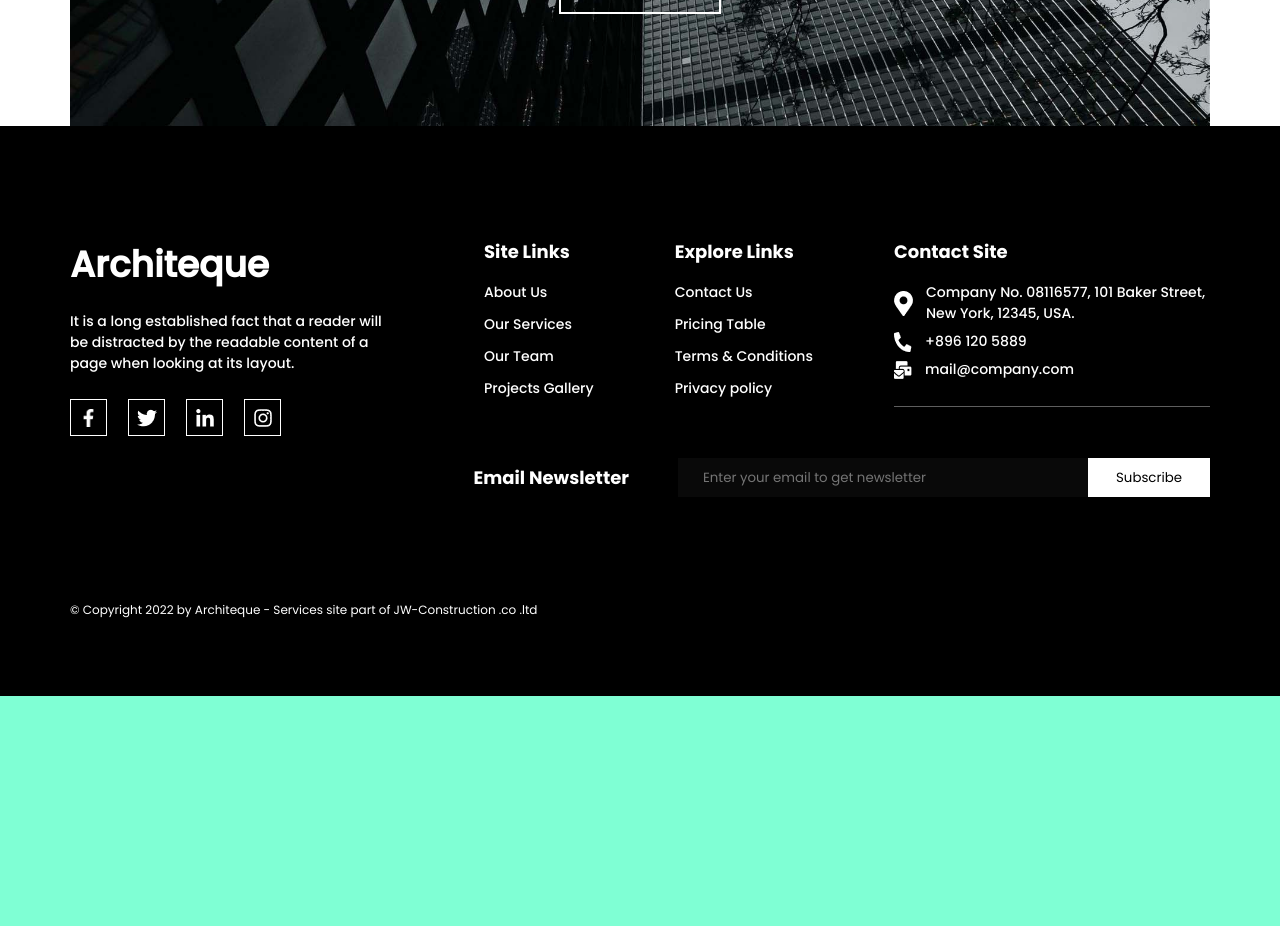
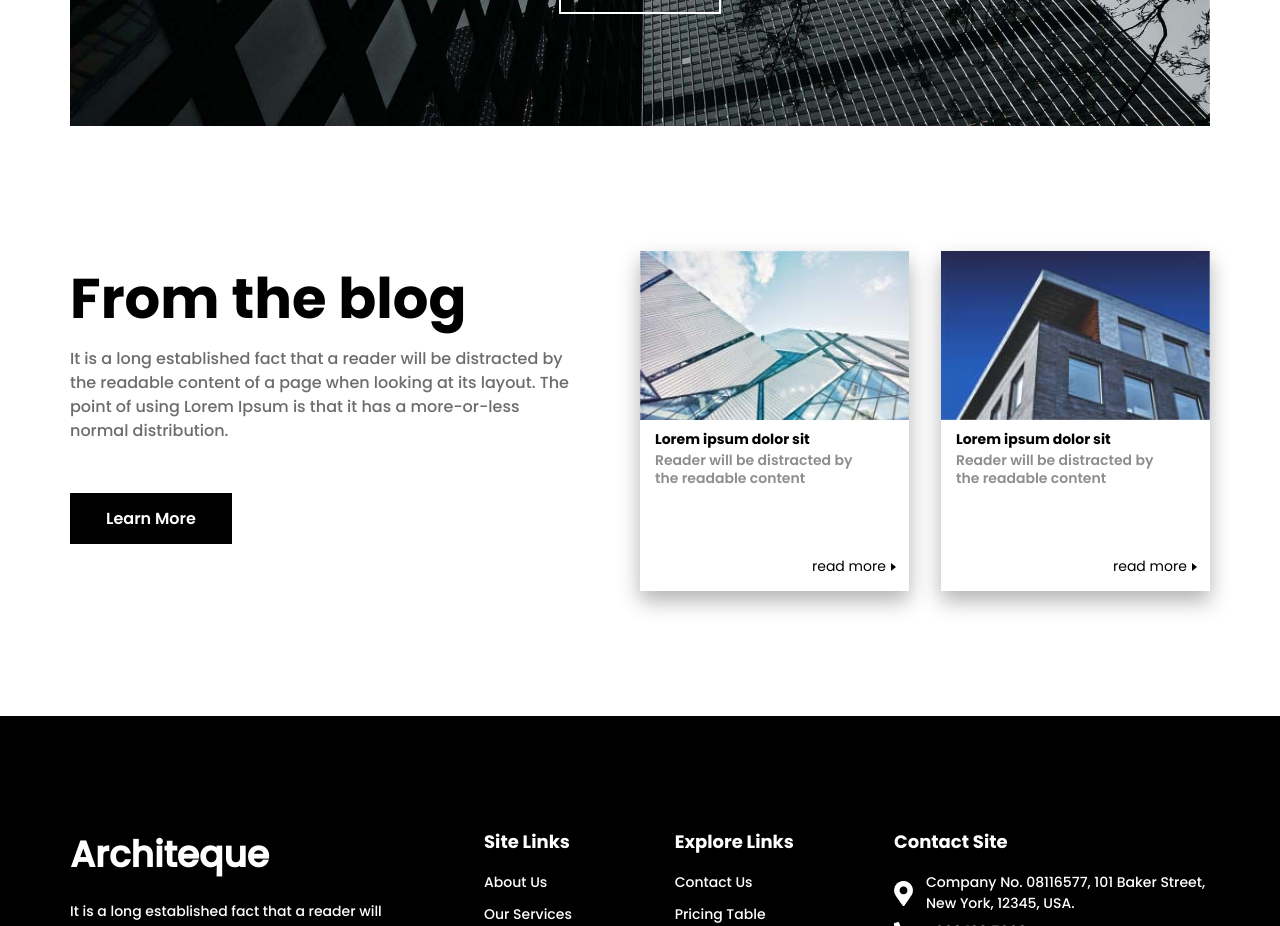
Before and after one commit to KolesnikovAS/Architeque, a React (Create React App) app: page /About in a window 1280 px wide. Shown: the part 3220-4146 px from the top of the page. Before the commit the page ends 3916 px from the top, so only its background shows below. Built offline with nearby package versions, Linux system fonts and the light colour scheme.

Commit message:
added blog section and Post component

```diff
--- /dev/null
+++ b/src/Components/Post/Post.jsx
@@ -0,0 +1,16 @@
+import React from "react";
+import styles from "./Post.module.scss"
+
+
+const Post = (props) => {
+    return (
+        <div className={styles.post}>
+            <img className={styles.image} src={props.image}/>
+            <h5 className={styles.title}>{props.title}</h5>
+            <p className={styles.discription}>{props.discription}</p>
+            <button><span>read more</span><div></div></button>
+        </div>
+    )
+}
+
+export default Post
--- /dev/null
+++ b/src/Components/Post/Post.module.scss
@@ -0,0 +1,40 @@
+.post{
+    box-shadow: 0 10px 20px rgba(0, 0, 0, 0.3);
+    height: 340px;
+    width: 269px;
+    position: relative;
+    .image{
+        width: 100%;
+    }
+    .title{
+        padding-left: 15px;
+        line-height: 24px;
+        font-family: Poppins-Bold, sans-serif;
+        font-size: 14px;
+    }
+    .discription{
+        padding-left: 15px;
+        text-align: left;
+        width: 209px;
+        color: #8e8e8e;
+        line-height: 18px;
+        font-family: Poppins-SemiBold, sans-serif;
+        font-size: 14px;
+    }
+    button{
+        position: absolute;
+        top: 305px;
+        left: 172px;
+        line-height: 21px;
+        font-family: Poppins-Bold, sans-serif;
+        font-size: 14px;
+        display: flex;
+        align-items: center;
+        div{
+            margin-left: 5px;
+            box-sizing: border-box;
+            border: 4px solid transparent;
+            border-left: 5px solid black;
+        }
+    }
+}
--- a/src/Components/Stuff/Stuff.jsx
+++ b/src/Components/Stuff/Stuff.jsx
@@ -5,9 +5,9 @@ import styles from "./Stuff.module.scss"
 const Stuff = (props) => {
     return (
         <div className={styles.stuff}>
-            <img src={props.photo} title="stuff member" />
-            <h5>{props.name}</h5>
-            <p>{props.position}</p>
+            <img className={styles.photo} src={props.photo} title="stuff member" />
+            <h5 className={styles.name}>{props.name}</h5>
+            <p className={styles.position}>{props.position}</p>
         </div>
     )
 }
--- a/src/Components/Stuff/Stuff.module.scss
+++ b/src/Components/Stuff/Stuff.module.scss
@@ -1,14 +1,14 @@
 .stuff{
     width: 287px;
-    img{
+    .photo{
         width: 100%;
         margin-bottom: 20px;
     }
-    h5{
+    .name{
         font-family: Poppins-SemiBold, sans-serif;
         font-size: 18px;
     }
-    p{
+    .position{
         width: 100%;
         text-align: left;
         color: #a8a8a8;
--- a/src/Components/offer/Offer.module.scss
+++ b/src/Components/offer/Offer.module.scss
@@ -21,7 +21,6 @@
         font-family: Poppins-Medium, sans-serif;
         font-size: 14px;
         margin-bottom: 16px;
-
     }
     button{
         position: absolute;
--- a/src/Pages/About/About.jsx
+++ b/src/Pages/About/About.jsx
@@ -12,7 +12,10 @@ import stuffPhoto2 from "../../Assets/images/Stuff/2.jpg"
 import stuffPhoto3 from "../../Assets/images/Stuff/3.jpg"
 import Stuff from "../../Components/Stuff/Stuff";
 import Button from "../../Components/button/Button";
-import puzzleImge1 from "../../Assets/images/About/puzzle1.jpg"
+import Post from "../../Components/Post/Post";
+import PostImage1 from "../../Assets/images/Post/post1.jpg"
+import PostImage2 from "../../Assets/images/Post/post2.jpg"
+
 
 const About = () => {
     return (
@@ -71,6 +74,21 @@ const About = () => {
                     </div>
                 </div>
             </section>
+
+            <section className={styles.blog}>
+                <div className={styles.blog_content}>
+                    <div className={styles.blog_discription}>
+                        <h2>From the blog</h2>
+                        <p>It is a long established fact that a reader will be distracted by the readable content of a page when looking at its layout. The point of using Lorem Ipsum is that it has a more-or-less normal distribution.</p>
+                        <Button backgroundColor={"black"} color={"white"}>Learn More</Button>
+                    </div>
+                    <div className={styles.blog_posts}>
+                        <Post image={PostImage1} title={"Lorem ipsum dolor sit"} discription={"Reader will be distracted by the readable content"} />
+                        <Post image={PostImage2} title={"Lorem ipsum dolor sit"} discription={"Reader will be distracted by the readable content"} />
+                    </div>
+                </div>
+            </section>
+
         </main>
     )
 }
--- a/src/Pages/About/About.module.scss
+++ b/src/Pages/About/About.module.scss
@@ -186,3 +186,36 @@
         }
     }
 }
+
+
+.blog{
+    width: 100%;
+    background-color: white;
+    &_content{
+        padding: 125px 0;
+        max-width: 1140px;
+        margin: 0 auto;
+        display: flex;
+        .blog_posts{
+            width: 50%;
+            display: flex;
+            justify-content: space-between;
+        }
+        .blog_discription{
+            width: 50%;
+            h2{
+                font-size: 56px;
+                font-family: Poppins-Bold, sans-serif;
+                line-height: 96px;
+            }
+            p{
+                width: 500px;
+                color: #6C6C6C;
+                line-height: 24px;
+                font-family: Poppins-Medium, sans-serif;
+                font-size: 16px;
+                margin-bottom: 50px;
+            }
+        }
+    }
+}
```
Also changed, not shown: src/Assets/images/Post/post1.jpg (renamed from src/Assets/images/About/3.jpg), src/Assets/images/Post/post2.jpg (renamed from src/Assets/images/About/2.jpg).
